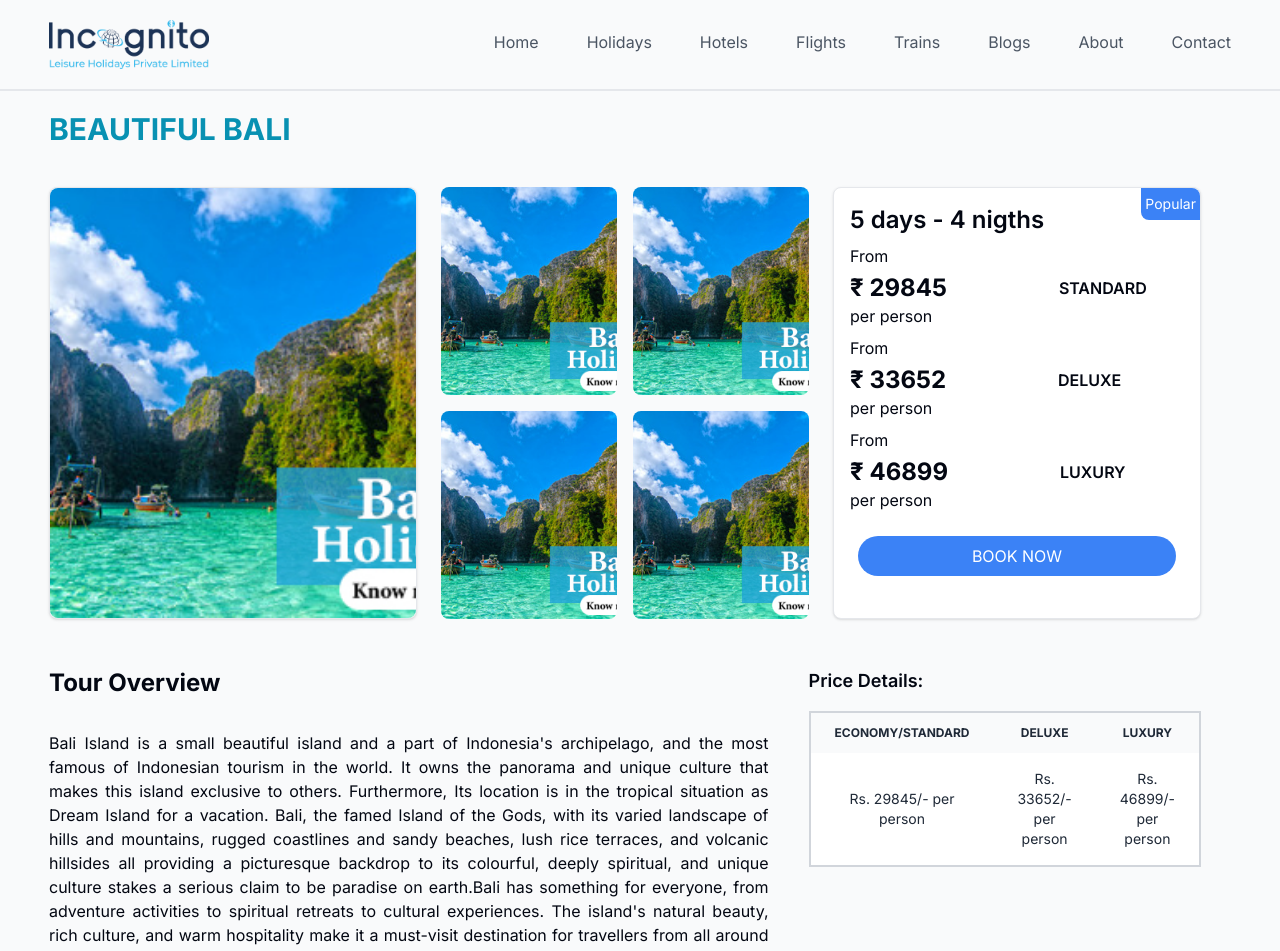
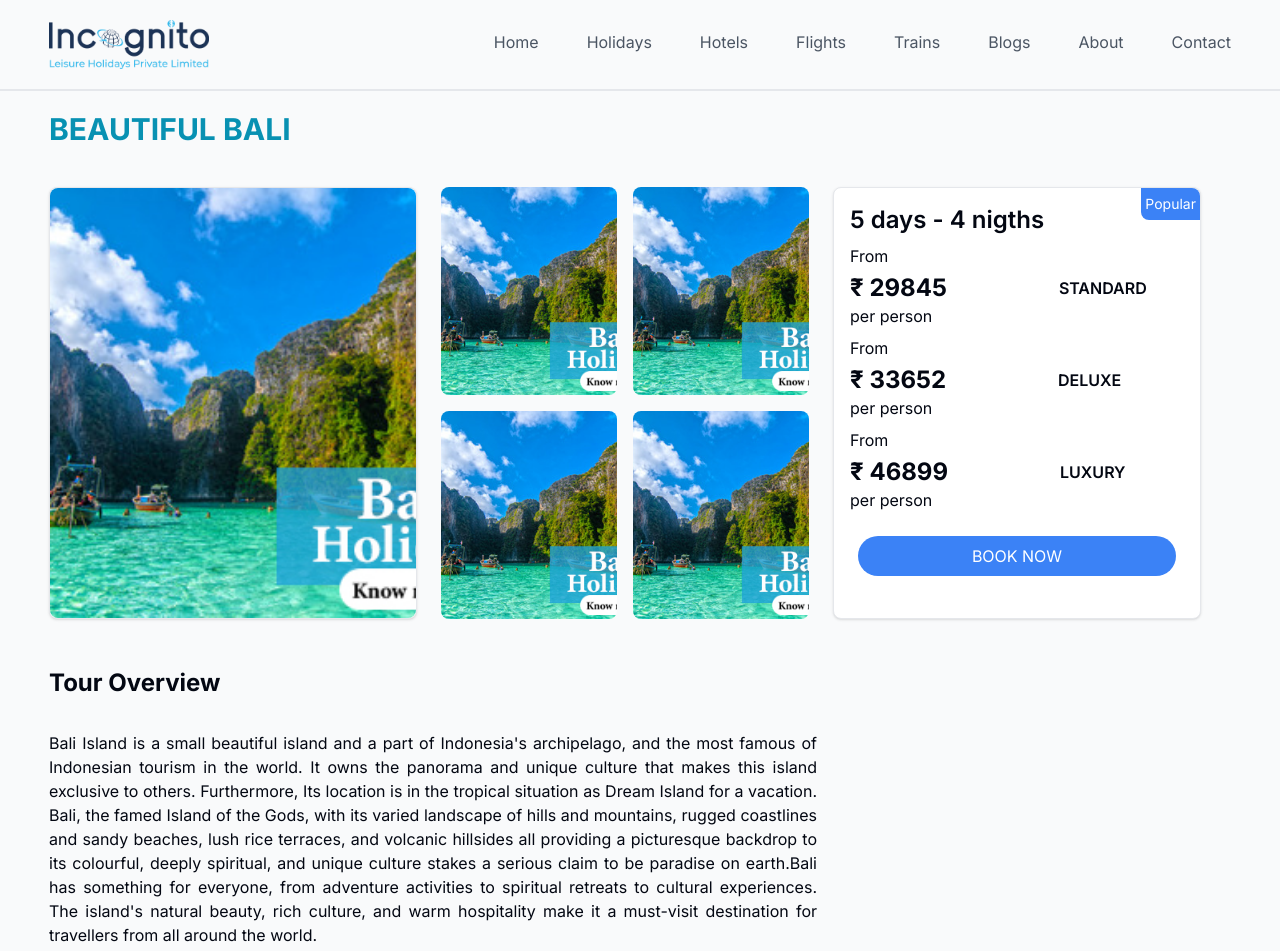
Before and after one commit to Incognito-Holidays/web, a Next.js app: page /holidays/bali/beautiful-bali-package in a window 1280 px wide. Shown: the top 951 px of the page. Built offline with nearby package versions, Linux system fonts and the light colour scheme.

Commit message:
some changes for responsiveness

```diff
--- a/src/app/holidays/bali/beautiful-bali-package/page.tsx
+++ b/src/app/holidays/bali/beautiful-bali-package/page.tsx
@@ -21,7 +21,7 @@ const Page: React.FC = () => {
       <h1 className='text-left text-3xl font-bold text-cyan-600'>
         BEAUTIFUL BALI
       </h1>
-      <div className='grid grid-cols-3 gap-x-6'>
+      <div className='grid grid-cols-1 gap-x-6 md:grid-cols-3'>
         <div className='mt-10 max-w-sm rounded-lg border border-gray-200 bg-white shadow'>
           <Image
             src={bali1}
@@ -106,7 +106,7 @@ const Page: React.FC = () => {
           </div>
         </div>
       </div>
-      <div className='mt-12 flex flex-col gap-x-10 md:flex-row'>
+      <div className='mt-12 md:pr-96'>
         <div className='space-y-8'>
           <h2 className='text-2xl font-bold'>Tour Overview</h2>
           <p className='text-justify'>
@@ -451,35 +451,6 @@ const Page: React.FC = () => {
             </div>
           </div>
         </div>
-        <div className='space-y-8'>
-          <div className='mt-8 md:mt-0'>
-            <h1 className='text-lg font-semibold'>Price Details:</h1>
-            <div className='relative mt-4 overflow-x-auto'>
-              <table className='w-full border-2 border-gray-300 text-center text-sm text-gray-800'>
-                <thead className='bg-gray-50 text-xs uppercase text-gray-800'>
-                  <tr>
-                    <th scope='col' className='px-6 py-3'>
-                      Economy/Standard
-                    </th>
-                    <th scope='col' className='px-6 py-3'>
-                      Deluxe
-                    </th>
-                    <th scope='col' className='px-6 py-3'>
-                      Luxury
-                    </th>
-                  </tr>
-                </thead>
-                <tbody>
-                  <tr className='border-b bg-white'>
-                    <td className='px-6 py-4'>Rs. 29845/- per person</td>
-                    <td className='px-6 py-4'>Rs. 33652/- per person</td>
-                    <td className='px-6 py-4'>Rs. 46899/- per person</td>
-                  </tr>
-                </tbody>
-              </table>
-            </div>
-          </div>
-        </div>
       </div>
 
       <Modal
```
